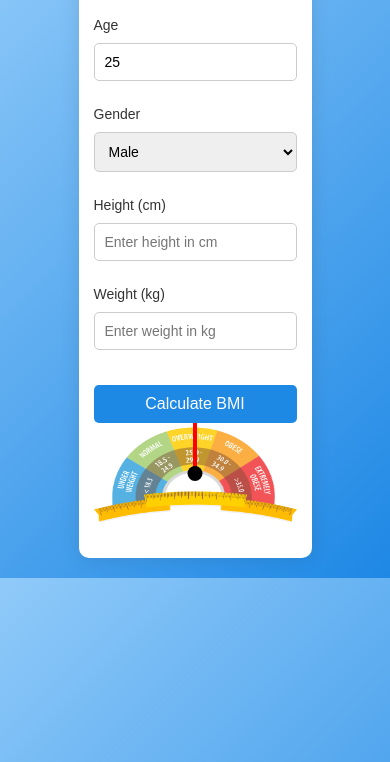
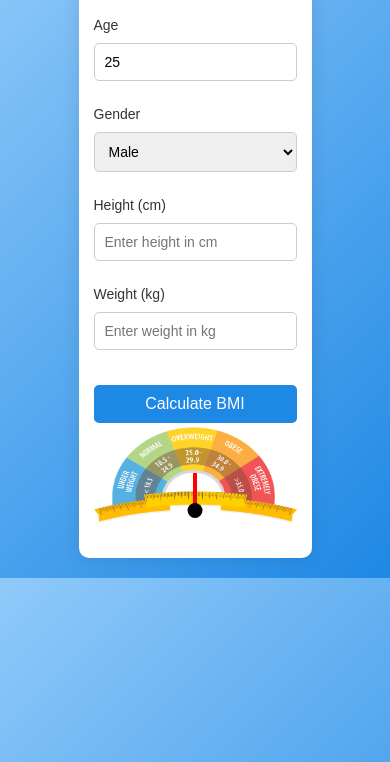
Before and after one commit to Arun-jose-2003/BMI-Calculator, a plain HTML site: page index.html in a window 390 px wide. Shown: the part 82-844 px from the top of the page. Drawn offline with Linux system fonts and the light colour scheme.

Commit message:
css changed

```diff
--- a/style.css
+++ b/style.css
@@ -97,9 +97,9 @@ button:hover {
 
 .needle {
     position: absolute;
-    bottom: 47px;
+    bottom: 10%;
     width: 4px;
-    height: 90px;
+    height: 60%;
     background: red;
     transform-origin: bottom;
     transition: transform 0.3s;
@@ -169,7 +169,7 @@ button:hover {
     }
 
     .needle {
-        height: 70px;
+        height: 50%;
     }
 }
 
@@ -193,6 +193,6 @@ button:hover {
     }
 
     .needle {
-        height: 60px;
+        height: 40%;
     }
 }
```
